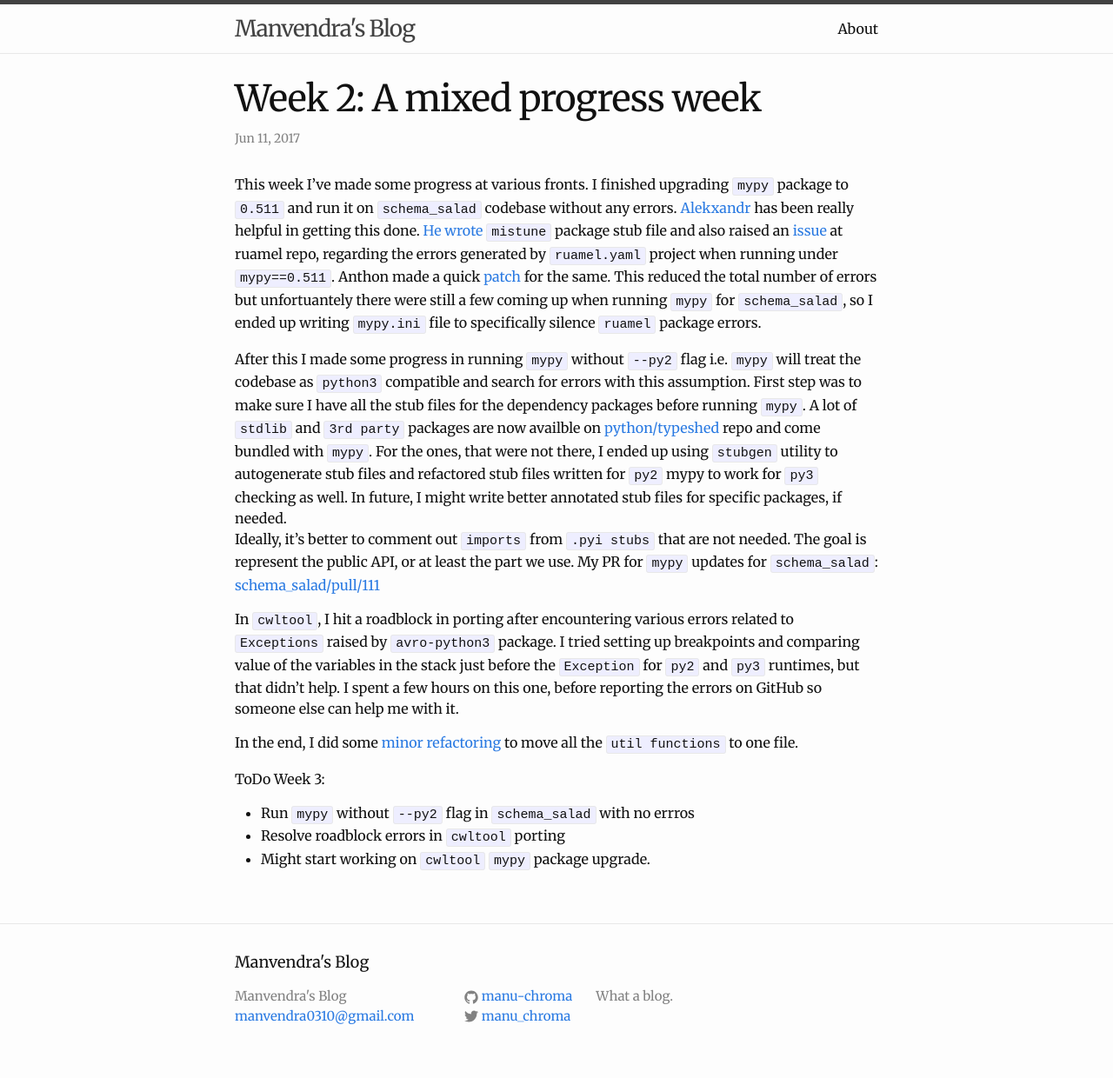
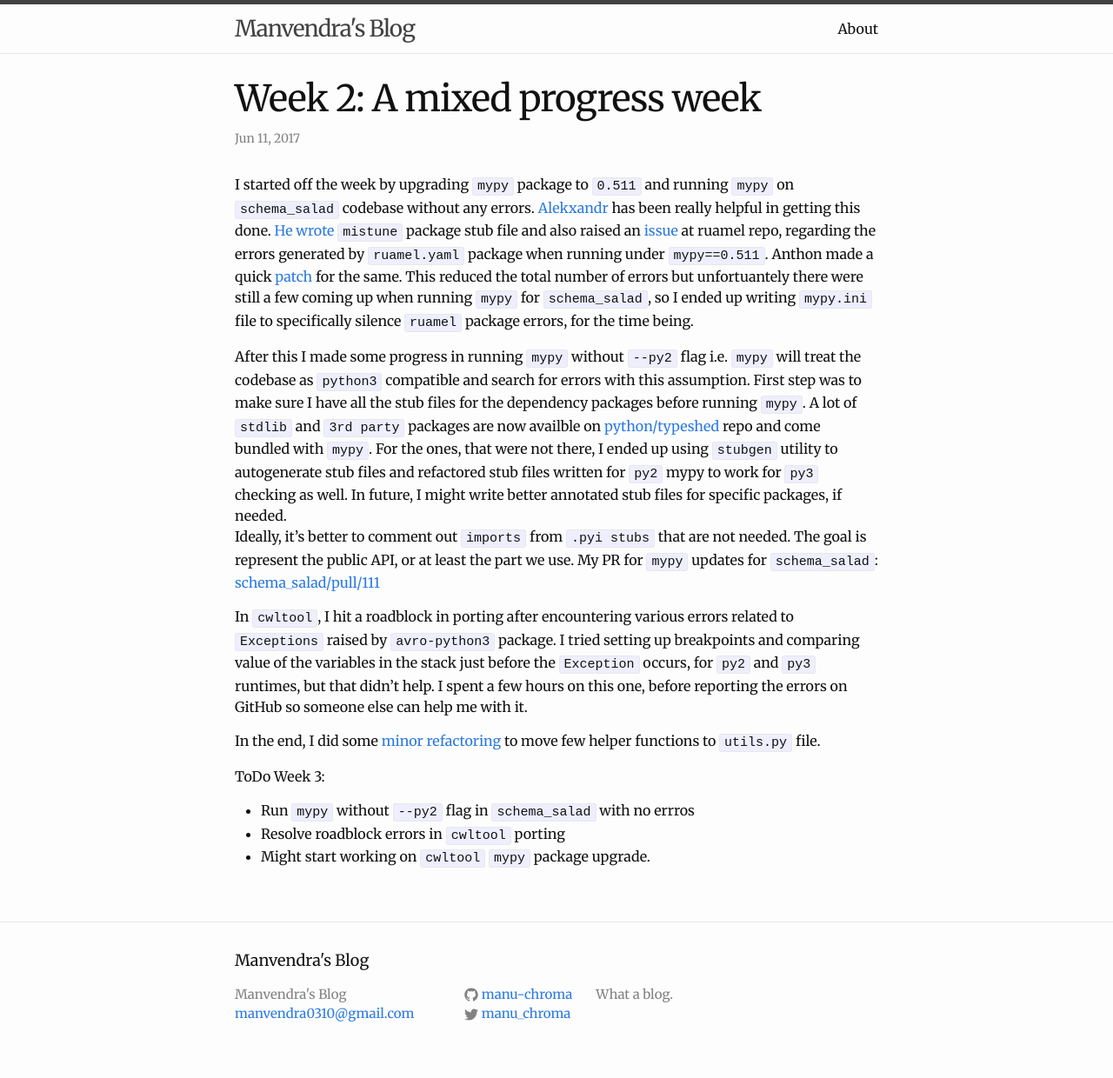
Before and after one commit to manu-chroma/blog, a Jekyll site: the page built from _posts/2017-06-11-week-2.md, in a window 1280 px wide. Shown: the whole page at 87% size. Built offline with Jekyll 4.4.1, drawn with Linux system fonts in a browser that asks for light colours; comment, search, counter and statistics services are not loaded.

Commit message:
minor edits

```diff
--- a/_posts/2017-06-11-week-2.md
+++ b/_posts/2017-06-11-week-2.md
@@ -5,15 +5,15 @@ categories: GSoC '17
 published: true
 ---
 
-This week I've made some progress at various fronts. I finished upgrading ``mypy`` package to ``0.511`` and run it on ``schema_salad`` codebase without any errors. [Alekxandr](https://github.com/AleksandrSl) has been really helpful in getting this done. [He wrote](https://github.com/common-workflow-language/schema_salad/pull/111/commits/f59a2ff4d2d7e6b1554554f95a2267fa3cc0cc3f) ``mistune`` package stub file and also raised an [issue](https://bitbucket.org/ruamel/yaml/issues/123/update-type-annotations) at ruamel repo, regarding the errors generated by ``ruamel.yaml`` project when running under ``mypy==0.511``. Anthon made a quick [patch](https://bitbucket.org/ruamel/yaml/commits/f3c06faabd8c) for the same.
-This reduced the total number of errors but unfortuantely there were still a few coming up when running ``mypy`` for ``schema_salad``, so I ended up writing ``mypy.ini`` file to specifically silence ``ruamel`` package errors.
+I started off the week by upgrading ``mypy`` package to ``0.511`` and running ``mypy`` on ``schema_salad`` codebase without any errors. [Alekxandr](https://github.com/AleksandrSl) has been really helpful in getting this done. [He wrote](https://github.com/common-workflow-language/schema_salad/pull/111/commits/f59a2ff4d2d7e6b1554554f95a2267fa3cc0cc3f) ``mistune`` package stub file and also raised an [issue](https://bitbucket.org/ruamel/yaml/issues/123/update-type-annotations) at ruamel repo, regarding the errors generated by ``ruamel.yaml`` package when running under ``mypy==0.511``. Anthon made a quick [patch](https://bitbucket.org/ruamel/yaml/commits/f3c06faabd8c) for the same.
+This reduced the total number of errors but unfortuantely there were still a few coming up when running ``mypy`` for ``schema_salad``, so I ended up writing ``mypy.ini`` file to specifically silence ``ruamel`` package errors, for the time being.
 
 After this I made some progress in running ``mypy`` without ``--py2`` flag i.e. ``mypy`` will treat the codebase as ``python3`` compatible and search for errors with this assumption. First step was to make sure I have all the stub files for the dependency packages before running ``mypy``. A lot of ``stdlib`` and ``3rd party`` packages are now availble on [python/typeshed](https://github.com/python/typeshed) repo and come bundled with ``mypy``. For the ones, that were not there, I ended up using ``stubgen`` utility to autogenerate stub files and refactored stub files written for ``py2`` mypy to work for ``py3`` checking as well. In future, I might write better annotated stub files for specific packages, if needed.
 Ideally, it's better to comment out ``imports`` from  ``.pyi stubs`` that are not needed. The goal is represent the public API, or at least the part we use. My PR for ``mypy`` updates for ``schema_salad``: [schema_salad/pull/111](https://github.com/common-workflow-language/)
 
-In ``cwltool``, I hit a roadblock in porting after encountering various errors related to ``Exceptions`` raised by ``avro-python3`` package. I tried setting up breakpoints and comparing value of the variables in the stack just before the ``Exception`` for ``py2`` and ``py3`` runtimes, but that didn't help. I spent a few hours on this one, before reporting the errors on GitHub so someone else can help me with it.
+In ``cwltool``, I hit a roadblock in porting after encountering various errors related to ``Exceptions`` raised by ``avro-python3`` package. I tried setting up breakpoints and comparing value of the variables in the stack just before the ``Exception`` occurs, for ``py2`` and ``py3`` runtimes, but that didn't help. I spent a few hours on this one, before reporting the errors on GitHub so someone else can help me with it.
 
-In the end, I did some [minor refactoring](https://github.com/common-workflow-language/schema_salad/pull/114) to move all the ``util functions`` to one file.
+In the end, I did some [minor refactoring](https://github.com/common-workflow-language/schema_salad/pull/114) to move few helper functions to ``utils.py`` file.
 
 ToDo Week 3:
 
```
